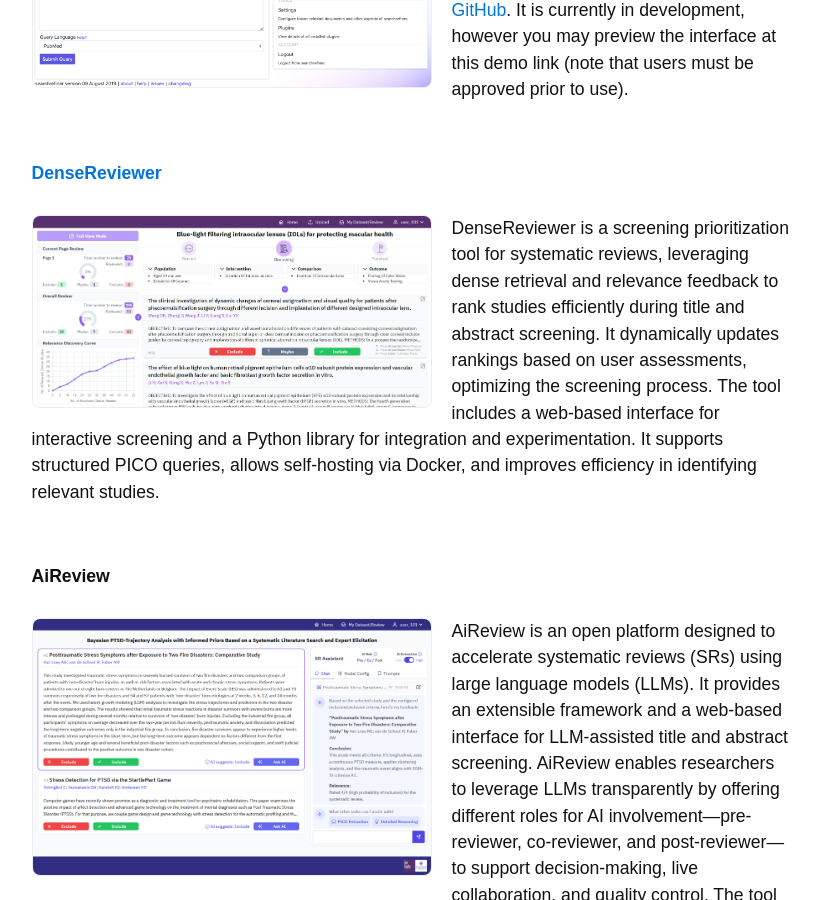
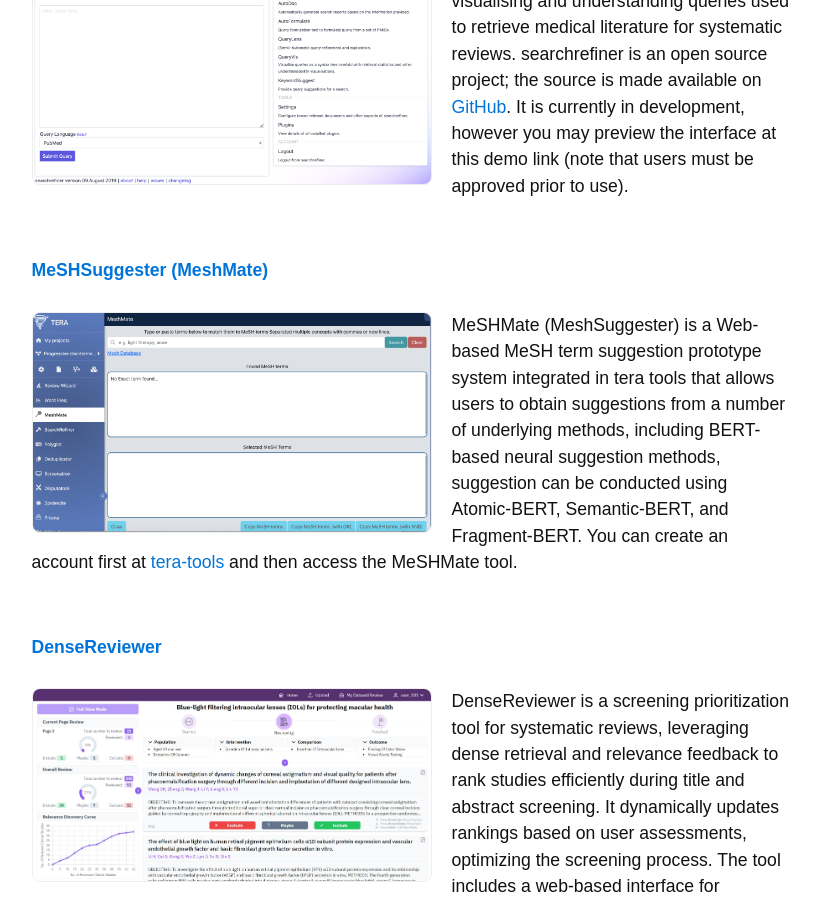
Before and after one commit to ielab/ielab.github.io, a Jekyll site: the page built from _projects/systematic-reviews.md, in a window 1280 px wide and 900 px high, scrolled down 6034 px. Shown: the whole window, without its empty margins (331-1150 px from the left). Built offline with Jekyll 4.4.1, drawn with Linux system fonts in a browser that asks for light colours; some of the changed text lies outside the part shown.

Commit message:
meshmate

```diff
--- a/_data/projects/systematic-reviews.yml
+++ b/_data/projects/systematic-reviews.yml
@@ -13,6 +13,7 @@
       - scells-2020-objective
       - scells-2020-conceptual
       - scells-2020-comparison
+      - shuai-2023-meshsuggester
 
 
   - name: Tools for Improving Literature Search
@@ -29,6 +30,10 @@
         url: https://ielab.io/searchrefiner/
         image: /images/tools/searchrefiner.png
         description: searchrefiner is an interactive interface for visualising and understanding queries used to retrieve medical literature for systematic reviews. searchrefiner is an open source project; the source is made available on [GitHub](https://github.com/ielab/searchrefiner). It is currently in development, however you may preview the interface at this demo link (note that users must be approved prior to use).
+      - name: MeSHSuggester (MeshMate)
+        url: https://tera-tools.com/meshmate
+        image: /images/tools/meshmate.png
+        description: MeSHMate (MeshSuggester) is a Web-based MeSH term suggestion prototype system integrated in tera tools that allows users to obtain suggestions from a number of underlying methods, including BERT-based neural suggestion methods, suggestion can be conducted using Atomic-BERT, Semantic-BERT, and Fragment-BERT. You can create an account first at [tera-tools](https://tera-tools.com/) and then access the MeSHMate tool.
       - name: DenseReviewer
         url: https://densereviewer.ielab.io/
         image: /images/tools/densereviewer.png
```
Also changed, not shown: images/tools/meshmate.png (added).
